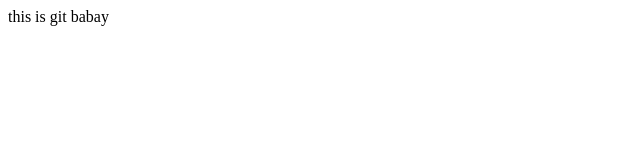
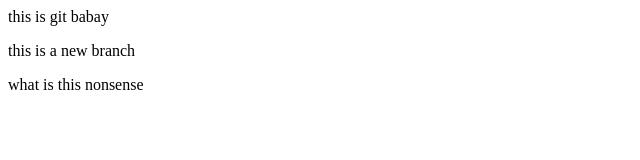
Before and after one commit to himanshu485/git-new-repo, a plain HTML site: page index.html in a window 1280 px wide. Shown: the whole page, without its empty margins (0-640 px from the left). Drawn offline with Linux system fonts and the light colour scheme.

Commit message:
new html file added

```diff
--- a/index.html
+++ b/index.html
@@ -1,2 +1,6 @@
 <P> this is git babay
 </P>
+<p> this is a new branch </p>
+<body>
+    <header> what is this nonsense</header>
+</body>
```
